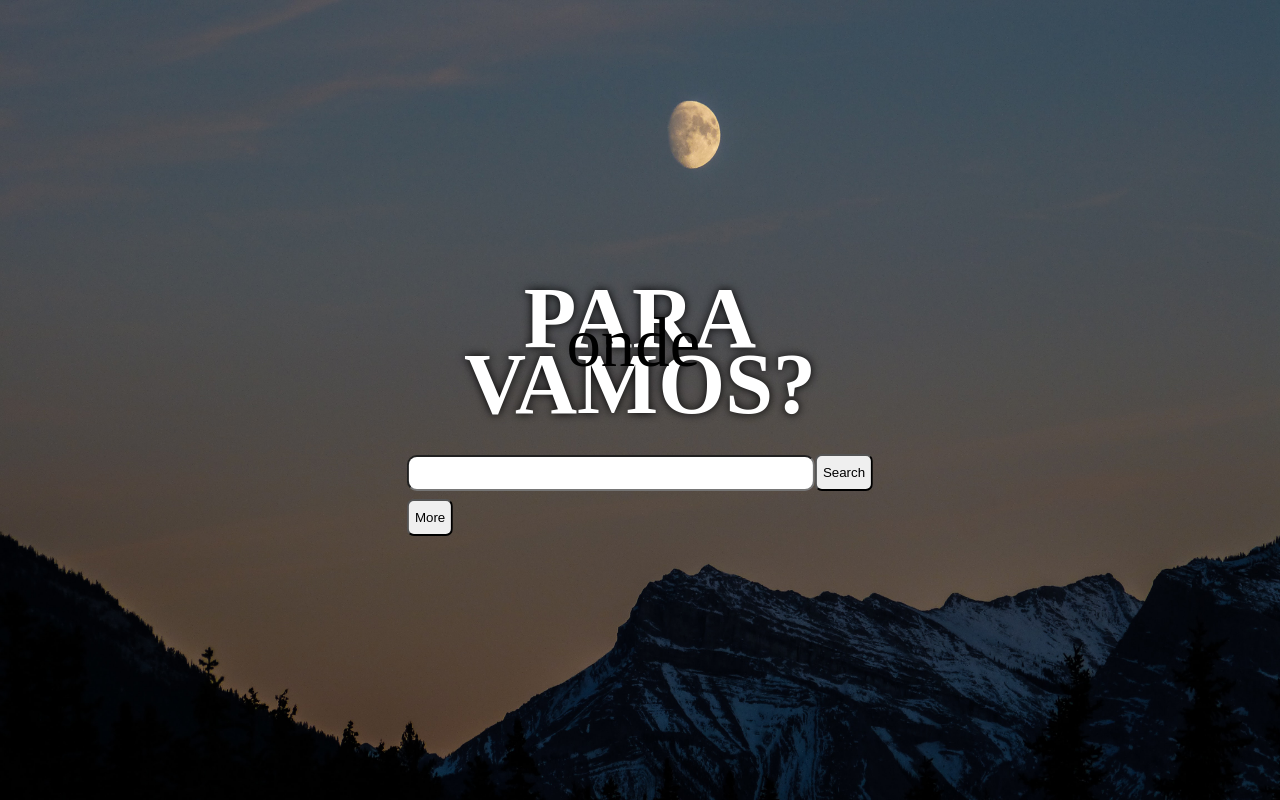
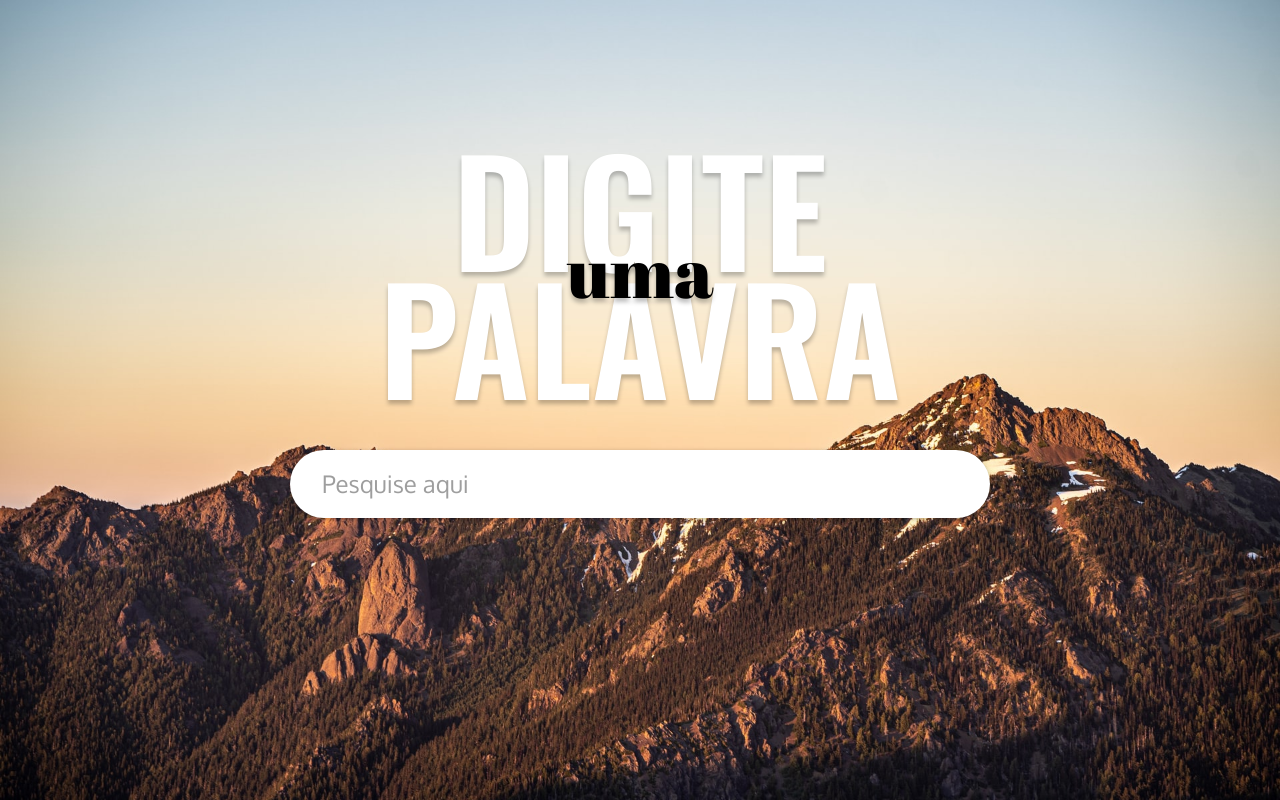
Before and after one commit to aruadecarvalho/photon, a React (Create React App) app: page / in a window 1280 px wide. Built offline with nearby package versions, Linux system fonts and the light colour scheme.

Commit message:
Alteração no front end da homepage

```diff
--- a/public/index.html
+++ b/public/index.html
@@ -5,23 +5,24 @@
     <meta name="viewport" content="width=device-width, initial-scale=1" />
     <meta name="theme-color" content="#000000" />
     <link rel="manifest" href="%PUBLIC_URL%/manifest.json" />
-
-    <style>
-      @fonte-face{
-        font-family: Dan;
-        src: url('https://fonts.googleapis.com/css2? family= Dancing+Script & display=swap');
-
-        font-family: Rubick;
-        src: url('https://fonts.googleapis.com/css2? family= Rubik+Mono+One & display=swap')
-
-      }
-    </style>
-
+    <link rel="preconnect" href="https://fonts.googleapis.com" />
+    <link rel="preconnect" href="https://fonts.gstatic.com" crossorigin />
+    <link
+      href="https://fonts.googleapis.com/css2?family=Oswald:wght@400;600;700&display=swap"
+      rel="stylesheet"
+    />
+    <link
+      href="https://fonts.googleapis.com/css2?family=Abril+Fatface&display=swap"
+      rel="stylesheet"
+    />
+    <link
+      href="https://fonts.googleapis.com/css2?family=Oxygen:wght@400;700&display=swap"
+      rel="stylesheet"
+    />
     <title>Photon</title>
   </head>
   <body>
     <noscript>You need to enable JavaScript to run this app.</noscript>
-    <div id="root">
-    </div>
+    <div id="root"> </div>
   </body>
 </html>
--- a/src/components/App.css
+++ b/src/components/App.css
@@ -1,9 +1,66 @@
+body {
+  background-image: url("/src/bg-img.jpg");
+  background-size: cover;
+}
 
-html {
-  background-image: src ="ft.jpg" ;
+.home--container {
+  display: flex;
+  flex-direction: column;
+  align-items: center;
+}
+
+.titulo {
+  height: 35rem;
+  position: relative;
+  margin-top: 10rem;
+  text-shadow: 0 4px 4px #00000040;
+}
+
+.titulo--texto {
+  font-family: "Oswald", sans-serif;
+  font-size: 14.4rem;
+  font-weight: 600;
+  text-align: center;
+  color: #ffffff;
+}
+
+.titulo--texto-meio {
+  font-family: "Abril Fatface", cursive;
+  font-size: 7.2rem;
   position: absolute;
   top: 50%;
   left: 50%;
-  transform: translate(-50%, -50%);
-  font-size: 215%;
-  }
+  transform: translate(-50%, -55%);
+  color: #000000;
+  z-index: 99;
+}
+
+.titulo--texto:last-child {
+  transform: translateY(-40%);
+}
+
+.search--box {
+  font-family: "Oxygen", sans-serif;
+  width: 70rem;
+  color: #3f3f3f;
+  height: 6.8rem;
+  border-radius: 7rem;
+  border: none;
+  font-size: 2.4rem;
+  box-shadow: 0 1px 4px #00000040;
+  padding-left: 3.2rem;
+  line-height: 6.8rem;
+}
+
+.search--box::placeholder {
+  opacity: 0.7;
+}
+
+.search--box:focus {
+  outline: 4px solid #c5acac66;
+}
+
+button {
+  height: 37px;
+  border-radius: 7px;
+}
--- a/src/components/App.js
+++ b/src/components/App.js
@@ -1,12 +1,22 @@
 import "./App.css";
 
 function App() {
-  return <div>
-    <div className="titulo">
-      <h1>PARA</h1>
-      <h1>VAMOS?</h1>
+  return (
+    <div className="home--container">
+      <div className="titulo">
+        <p className="titulo--texto">DIGITE</p>
+        <p className="titulo--texto-meio">uma</p>
+        <p className="titulo--texto">PALAVRA</p>
+      </div>
+      <div className="input--container">
+        <input
+          placeholder="Pesquise aqui"
+          className="search--box"
+          type="text"
+        />
+      </div>
     </div>
-  </div>;
+  );
 }
 
 export default App;
--- a/src/components/SearchPage.js
+++ b/src/components/SearchPage.js
@@ -18,6 +18,10 @@ function SearchPage() {
     setPageCount((prevValue) => prevValue + 1);
     SearchPhotos();
   }
+
+  // window.addEventListener('scroll', () => {
+  //   console.log('scrolled');
+  // })
 
   // search for photos based on the user input
   async function SearchPhotos() {
@@ -43,7 +47,7 @@ function SearchPage() {
 
   return (
     <div>
-      <input type="text" ref={inputRef} />
+      <input className="search--box" type="text" ref={inputRef} />
       <button onClick={SearchPhotos}>Search</button>
       <div className="gallery"></div>
       <button onClick={handleIncrementPageNumber}>More</button>
--- a/src/index.css
+++ b/src/index.css
@@ -1,42 +1,11 @@
-  html{
-    background-image:url("ft.jpg");
-    background-position: center;
-    background-attachment: fixed;
-    background-size: 100% 100%;
-  }
+*,
+*::after,
+*::before {
+  margin: 0;
+  padding: 0;
+  box-sizing: border-box;
+}
 
-  h1{
-    text-align: center;
-    font-family: Rubik;
-    text-shadow: 0 0 10px black;
-    font-size: 250%;
-    line-height: 10%;
-    color: white;
-  }
-
-  .titulo{
-    position: relative;
-  }
-
-  .titulo::after{
-    top: -50%;
-    left: 50%;
-    transform: translate(-55%, 35%);
-    position: absolute;
-    content: "onde";
-    font-family: Dan;
-    font-size: 200%;
-    color:black;
-  }
-
-  input{
-    width: 400px;
-    height: 30px;
-    border-radius: 10px;
-    position: center;
-  }
-
-  button{
-    height: 37px;
-    border-radius: 7px;
-  }
+html {
+  font-size: 62.5%;
+}
--- a/src/index.js
+++ b/src/index.js
@@ -4,11 +4,10 @@ import "./index.css";
 import App from "./components/App";
 import SearchPage from "./components/SearchPage";
 
-
 const root = ReactDOM.createRoot(document.getElementById("root"));
 root.render(
   <React.StrictMode>
     <App />
-    <SearchPage />
+    {/* <SearchPage /> */}
   </React.StrictMode>
 );
```
Also changed, not shown: src/bg-img.jpg (added).
